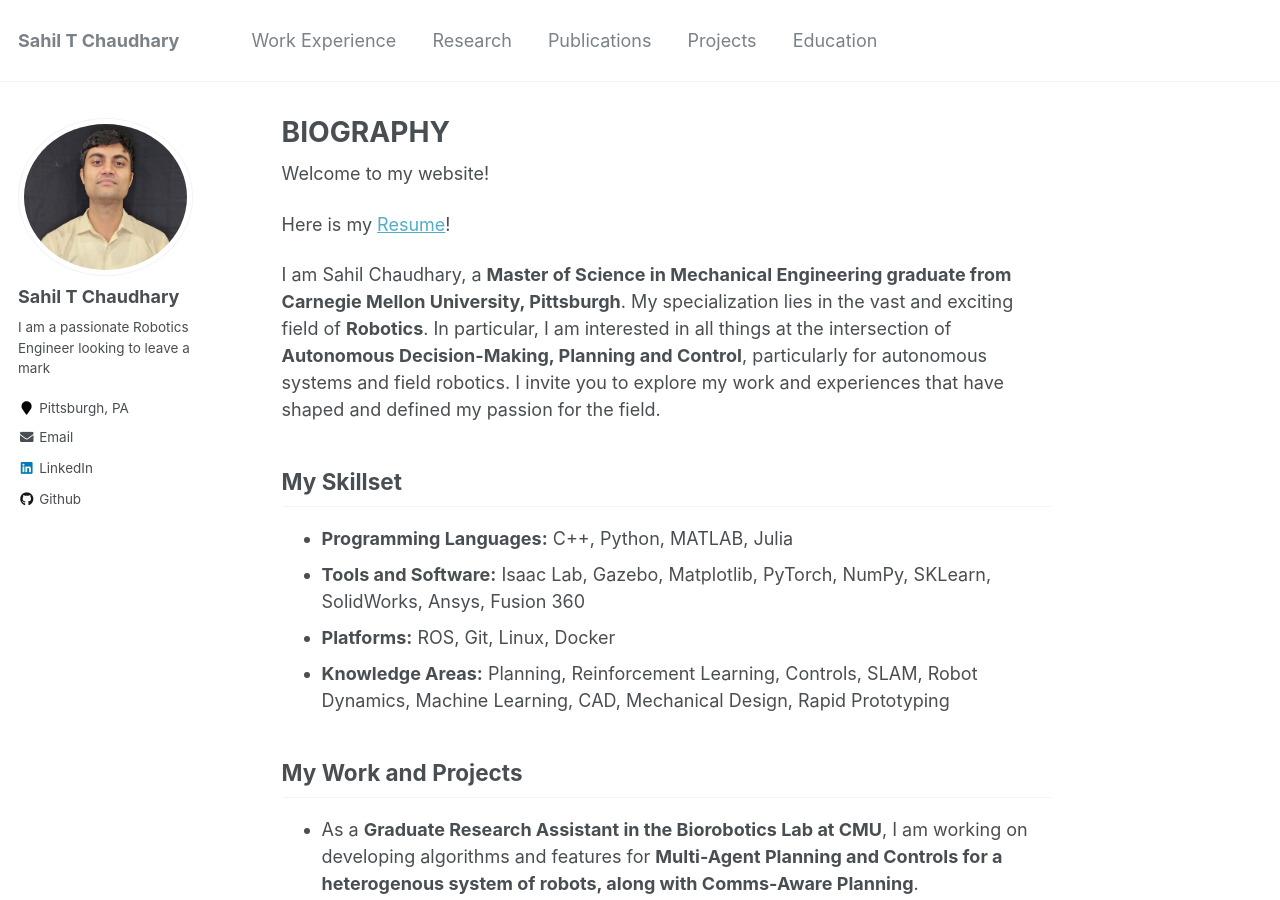
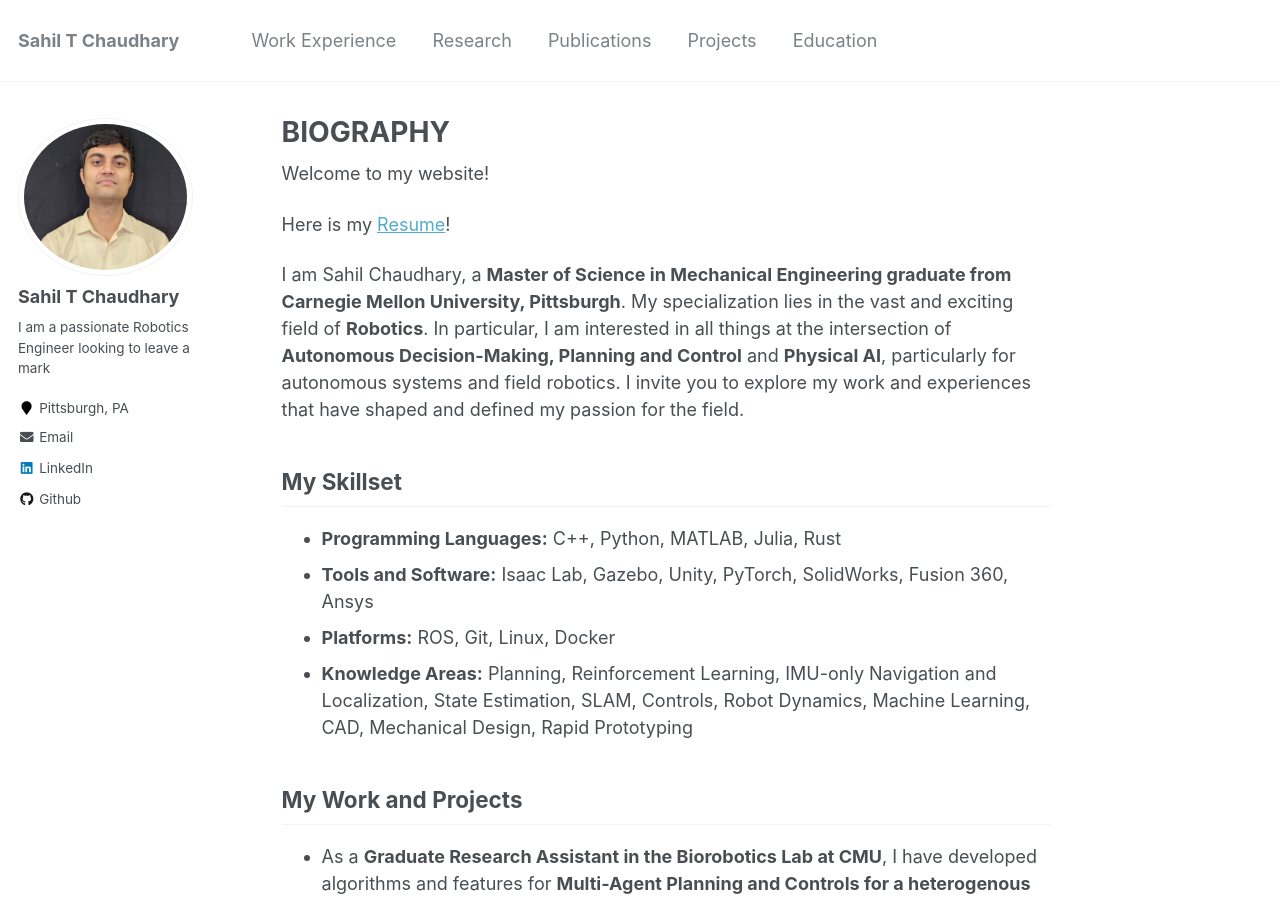
Before and after one commit to SahilTChaudhary/sahiltchaudhary.github.io, a Jekyll site: the page built from _pages/about.md, in a window 1280 px wide and 900 px high. Built offline with Jekyll 4.4.1, drawn with Linux system fonts in a browser that asks for light colours.

```diff
--- a/_pages/about.md
+++ b/_pages/about.md
@@ -12,17 +12,17 @@ Welcome to my website!
 
 Here is my [Resume](http://sahiltchaudhary.github.io/files/Resume.pdf)!
 
-I am Sahil Chaudhary, a **Master of Science in Mechanical Engineering graduate from Carnegie Mellon University, Pittsburgh**. My specialization lies in the vast and exciting field of **Robotics**. In particular, I am interested in all things at the intersection of **Autonomous Decision-Making, Planning and Control**, particularly for autonomous systems and field robotics. I invite you to explore my work and experiences that have shaped and defined my passion for the field.
+I am Sahil Chaudhary, a **Master of Science in Mechanical Engineering graduate from Carnegie Mellon University, Pittsburgh**. My specialization lies in the vast and exciting field of **Robotics**. In particular, I am interested in all things at the intersection of **Autonomous Decision-Making, Planning and Control** and **Physical AI**, particularly for autonomous systems and field robotics. I invite you to explore my work and experiences that have shaped and defined my passion for the field.
 
 <h2>My Skillset</h2>
-  * <b>Programming Languages:</b> C++, Python, MATLAB, Julia
-  * <b>Tools and Software:</b> Isaac Lab, Gazebo, Matplotlib, PyTorch, NumPy, SKLearn, SolidWorks, Ansys, Fusion 360
+  * <b>Programming Languages:</b> C++, Python, MATLAB, Julia, Rust
+  * <b>Tools and Software:</b> Isaac Lab, Gazebo, Unity, PyTorch, SolidWorks, Fusion 360, Ansys
   * <b>Platforms:</b> ROS, Git, Linux, Docker
-  * <b>Knowledge Areas:</b> Planning, Reinforcement Learning, Controls, SLAM, Robot Dynamics, Machine Learning, CAD, Mechanical Design, Rapid Prototyping
+  * <b>Knowledge Areas:</b> Planning, Reinforcement Learning, IMU-only Navigation and Localization, State Estimation, SLAM, Controls, Robot Dynamics, Machine Learning, CAD, Mechanical Design, Rapid Prototyping
 
 <h2>My Work and Projects</h2>
 
-* As a **Graduate Research Assistant in the Biorobotics Lab at CMU**, I am working on developing algorithms and features for **Multi-Agent Planning and Controls for a heterogenous system of robots, along with Comms-Aware Planning**.
+* As a **Graduate Research Assistant in the Biorobotics Lab at CMU**, I have developed algorithms and features for **Multi-Agent Planning and Controls for a heterogenous system of robots, along with Comms-Aware Planning**.
 
   *	Spearheaded the development of a **MANET framework** using DDS and ROS to **ensure communication fidelity in heterogeneous robot convoys**, implement network topology repair and recovery behaviors, and enforce a communication boundary.
   *	**Comms-Aware Planning:** Designed a novel algorithm attaining **99% success rate** to maintain communication fidelity over radio among robots in convoy, by formulating a **modified Max-Min Spanning Tree**, and validated the algorithm through extensive hardware testing.
```
Also changed, not shown: _pages/industryexperience.md (+12 -0 lines), images/juxta-logo.png (added), 1 other file.
